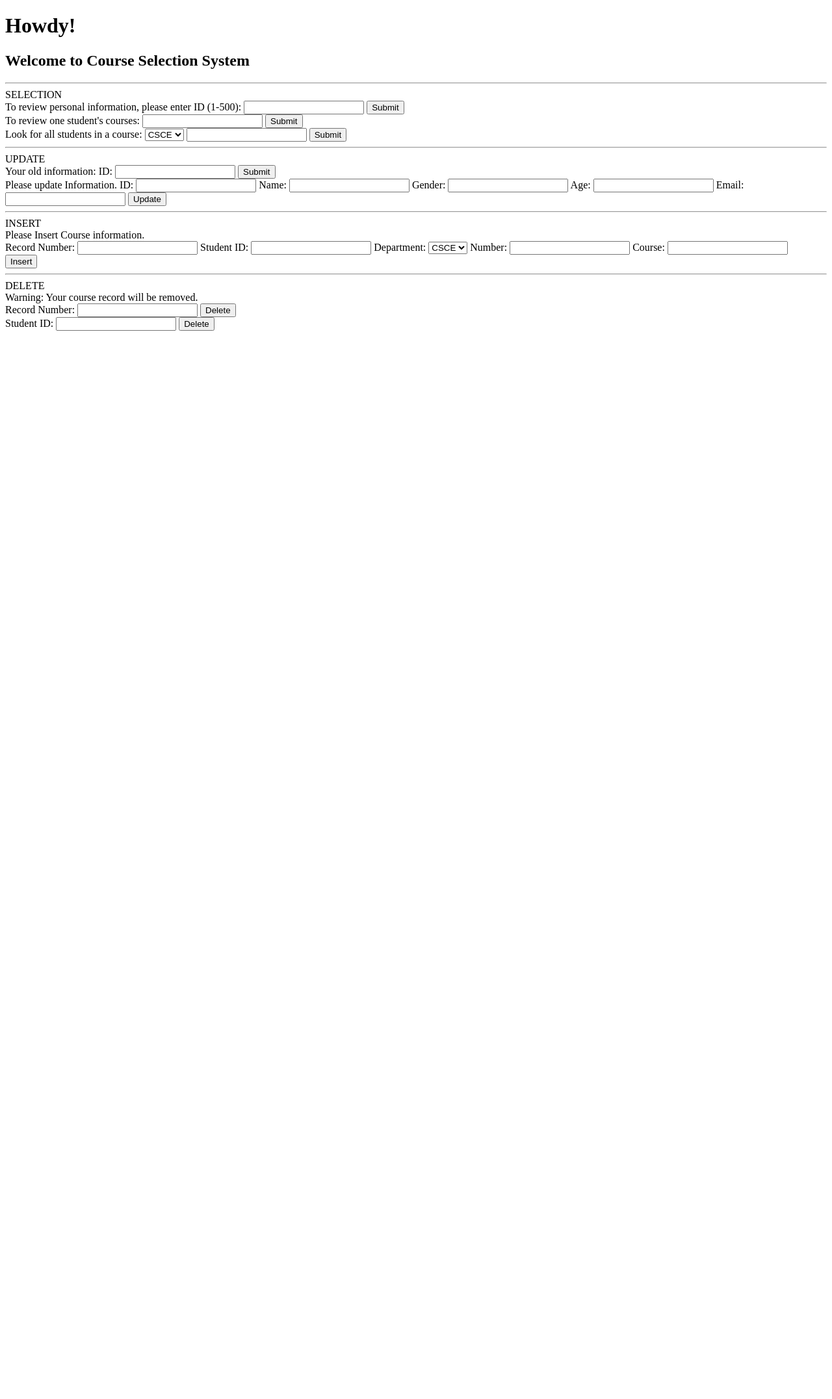
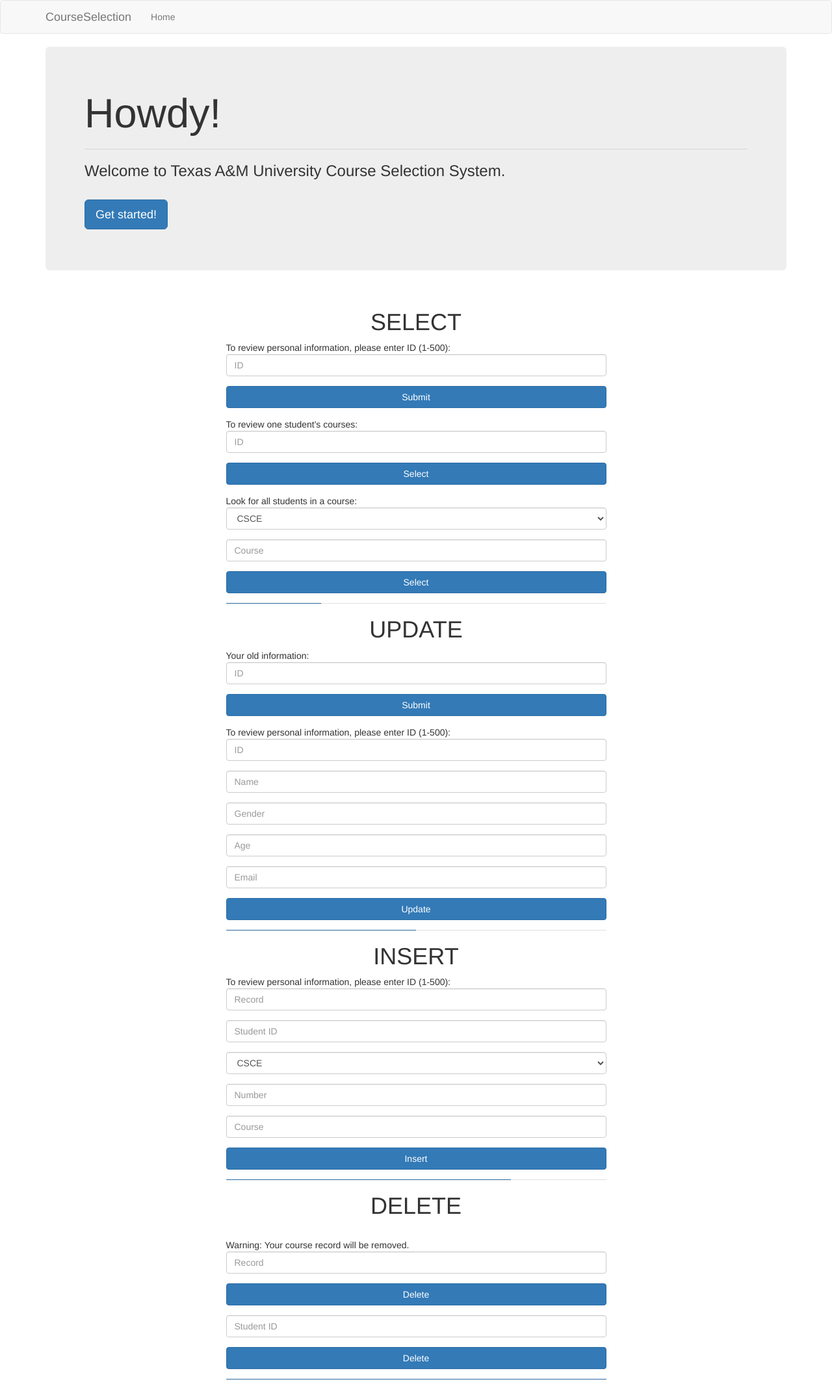
Before and after one commit to tangsongyuan/Course-Management-System, a PHP site: page / in a window 1280 px wide. Shown: the whole page at 65% size. Before the commit the page ends 509 px from the top, so only its background shows below. Run offline with PHP 8.4, Linux system fonts and the light colour scheme; some libraries are stand-ins or nearby versions.

Commit message:
commit again before sleep

```diff
--- a/index.php
+++ b/index.php
@@ -1,52 +1,63 @@
-<!DOCTYPE html>
-<html>
-	<head>
-		<title>Course Selection System</title>
-	</head>
-	<body>
-		<?php
+<?php include './partials/header.php';?>
 
-		    //Connect to the database
-		    $host = "127.0.0.1";
-		    $user = "tangsongyuan";                     //Your Cloud 9 username
-		    $pass = "";                                  //Remember, there is NO password by default!
-		    $db = "c9";                                  //Your database name you want to connect to
-		    $port = 3306;                                //The port #. It is always 3306
+<div class="jumbotron">
+  <h1 class="display-3">Howdy!</h1>
+  <hr class="my-4">
+  <h3>Welcome to Texas A&M University Course Selection System.</h3>
+  <br>
+  <p class="lead">
+    <a class="btn btn-primary btn-lg" href="#" role="button">Get started!</a>
+  </p>
+</div>
 
-		    $connection = mysqli_connect($host, $user, $pass, $db, $port)or die(mysql_error());
+<div class="row">
+    <div style="width: 50%; margin: 30px auto;">
+    	<h1 style="text-align: center">SELECT</h1>
+		<form Method = "Post" Action = "select.php"">
+			<div>
+				To review personal information, please enter ID (1-500):
+			</div>
+			<div class="form-group">
+		        <input class="form-control" type="text" name="id1" placeholder="ID">
+		    </div>
+		    <div class="form-group">
+		        <button class="btn btn-md btn-primary btn-block">Submit</button>
+		    </div>
 
-		?>
+			<div>
+				To review one student's courses:
+			</div>
+			<div class="form-group">
+		        <input class="form-control" type="text" name="id2" placeholder="ID">
+		    </div>
+		    <div class="form-group">
+		        <button class="btn btn-md btn-primary btn-block">Select</button>
+		    </div>
 
-		<h1>Howdy!</h1>
-		<h2>Welcome to Course Selection System</h2>
-		<hr/>
-
-		<form Method = "Post" Action = "select.php">
-			SELECTION
-			<br>
-			To review personal information, please enter ID (1-500):
-			<input type="text" name="id1">
-			<input type="Submit" value="Submit">
-			<br>
-
-			To review one student's courses:
-			<input type="text" name="id2">
-			<input type="Submit" value="Submit">
-			<br>
-
+		    <div>
 		    	Look for all students in a course:
-			<select name="department">
+		    </div>
+		    <div class="form-group">
+		    	<select class="form-control" name="department">
 					<option value="CSCE">CSCE</option>
 					<option value="ECEN">ECEN</option>
 				</select>
-			<input type="text" name="number">
-			<input type="Submit" value="Submit">
-			<br>
+		    </div>
+		    <div class="form-group">
+		        <input class="form-control" type="text" name="number" placeholder="Course">
+		    </div>
+		    <div class="form-group">
+		        <button class="btn btn-md btn-primary btn-block">Select</button>
+		    </div>
 		</form>
-	<hr>
+
+	<div class="progress" style="height: 1px;">
+		<div class="progress-bar" role="progressbar" style="width: 25%; height: 1px;" aria-valuenow="25" aria-valuemin="0" aria-valuemax="100"></div>
+	</div>
 
 
-	UPDATE
+
+    <h1 style="text-align: center">UPDATE</h1>
 		<?php
 			$temp = "";
 			if ($_SERVER["REQUEST_METHOD"] == "POST") {
@@ -61,12 +72,20 @@
 			}
 		?>
 
-	<form method="Post" action="<?php echo htmlspecialchars($_SERVER["PHP_SELF"]); ?>">
+		<form Method = "Post" action="<?php echo htmlspecialchars($_SERVER["PHP_SELF"]); ?>">
+			<div>
 				Your old information:
-		ID:
-		<input type="text" name="name" value="<?php echo $temp; ?>">
-		<input type="Submit" name="Submit">
+			</div>
+			<div class="form-group">
+		        <input class="form-control" type="text" name="name" value="<?php echo $temp; ?>" placeholder="ID">
+		    </div>
+		    <div class="form-group">
+		        <button class="btn btn-md btn-primary btn-block">Submit</button>
+		    </div>
 		</form>
+
+
+
     <?php
         if ($temp == "") {
             // empty input
@@ -95,58 +114,93 @@
             }
         }
     ?>
-    <form method="Post" action="update.php">
-    	Please update Information.
-    	ID:
-    	<input type="text" name="id">
-    	Name:
-    	<input type="text" name="name">
-    	Gender:
-    	<input type="text" name="gender">
-    	Age:
-    	<input type="text" name="age">
-    	Email:
-    	<input type="text" name="email">
-    	<input type="Submit" value="Update">
+
+	<form Method = "Post" Action = "update.php"">
+		<div>
+			To review personal information, please enter ID (1-500):
+		</div>
+		<div class="form-group">
+	        <input class="form-control" type="text" name="id" placeholder="ID">
+	    </div>
+	    <div class="form-group">
+	        <input class="form-control" type="text" name="name" placeholder="Name">
+	    </div>
+	    <div class="form-group">
+	        <input class="form-control" type="text" name="gender" placeholder="Gender">
+	    </div>
+	    <div class="form-group">
+	        <input class="form-control" type="text" name="age" placeholder="Age">
+	    </div>
+	    <div class="form-group">
+	        <input class="form-control" type="text" name="email" placeholder="Email">
+	    </div>
+	    <div class="form-group">
+	        <button class="btn btn-md btn-primary btn-block">Update</button>
+	    </div>
 	</form>
-    <hr>
 
 
-    <form method="Post" action="insert.php">
-    	INSERT
-    	<br>
-    	Please Insert Course information.
-    	<br>
-    	Record Number:
-    	<input name="record" type="text">
-    	Student ID:
-    	<input type="text" name="std_id">
-    	Department:
-    	<select name="department">
+	<div class="progress" style="height: 1px;">
+		<div class="progress-bar" role="progressbar" style="width: 50%; height: 1px;" aria-valuenow="50" aria-valuemin="0" aria-valuemax="100"></div>
+	</div>
+
+
+	<h1 style="text-align: center">INSERT</h1>
+	<form Method = "Post" Action = "insert.php"">
+		<div>
+			To review personal information, please enter ID (1-500):
+		</div>
+		<div class="form-group">
+	        <input class="form-control" type="text" name="record" placeholder="Record">
+	    </div>
+	    <div class="form-group">
+	        <input class="form-control" type="text" name="std_id" placeholder="Student ID">
+	    </div>
+	    <div class="form-group">
+		    <select class="form-control" name="department">
 	    		<option value="CSCE">CSCE</option>
 	    		<option value="ECEN">ECEN</option>
 	    	</select>
-    	Number:
-    	<input type="text" name="number">
-    	Course:
-    	<input type="text" name="course">
-    	<br>
-    	<input type="Submit" Value="Insert">
+	    </div>
+	    <div class="form-group">
+	        <input class="form-control" type="text" name="number" placeholder="Number">
+	    </div>
+	    <div class="form-group">
+	        <input class="form-control" type="text" name="course" placeholder="Course">
+	    </div>
+	    <div class="form-group">
+	        <button class="btn btn-md btn-primary btn-block">Insert</button>
+	    </div>
 	</form>
-    <hr>
 
-    <form method="Post" action="delete.php">
-    	DELETE
+
+	<div class="progress" style="height: 1px;">
+		<div class="progress-bar" role="progressbar" style="width: 75%; height: 1px;" aria-valuenow="75" aria-valuemin="0" aria-valuemax="100"></div>
+	</div>
+
+	<h1 style="text-align: center">DELETE</h1>
+	<form Method = "Post" Action = "delete.php">
 		<br>
     		Warning: Your course record will be removed.
     	<br>
-    	Record Number:
-    	<input type="text" name="record">
-    	<input type="submit" value="Delete">
-    	<br>
-    	Student ID:
-    	<input type="text" name="std_id">
-    	<input type="Submit" value="Delete">
+	    <div class="form-group">
+	        <input class="form-control" type="text" name="record" placeholder="Record">
+	    </div>
+	    <div class="form-group">
+	        <button class="btn btn-md btn-primary btn-block">Delete</button>
+	    </div>
+	    <div class="form-group">
+	        <input class="form-control" type="text" name="std_id" placeholder="Student ID">
+	    </div>
+	    <div class="form-group">
+	        <button class="btn btn-md btn-primary btn-block">Delete</button>
+	    </div>
 	</form>
-	</body>
-</html>
+
+	<div class="progress" style="height: 1px;">
+		<div class="progress-bar" role="progressbar" style="width: 100%; height: 1px;" aria-valuenow="100" aria-valuemin="0" aria-valuemax="100"></div>
+	</div>
+
+</div>
+
+<?php include './partials/footer.php';?>
```
Also changed, not shown: delete.php (+4 -19 lines), insert.php (+2 -20 lines), select.php (+6 -23 lines), update.php (+2 -20 lines), README.md, style.css (added). Lines whose indentation alone changed are shown as unchanged.
